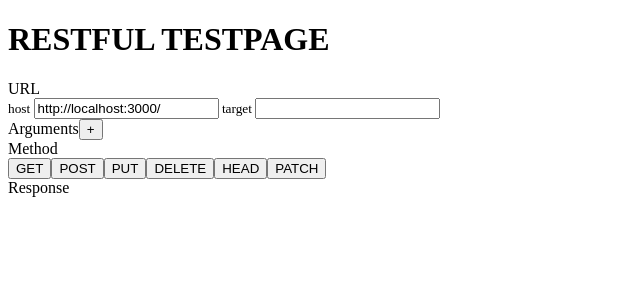
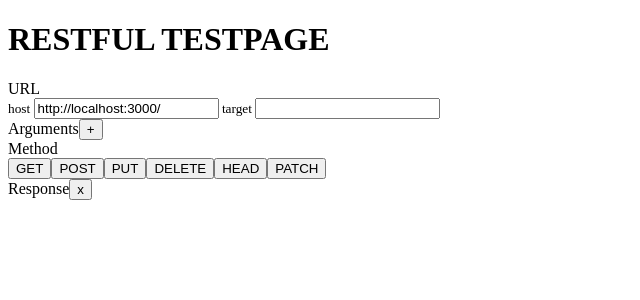
Before and after one commit to CartoonIsArt/test-restful, a React app: page / in a window 1280 px wide. Shown: the top 300 px of the page, without its empty margins (0-640 px from the left). Built offline with nearby package versions, Linux system fonts and the light colour scheme; the HTML template or start-up script is replaced by a standard one.

Commit message:
클리어버튼 추가하고 각 리퀘스트마다 id매김

```diff
--- a/src/App.js
+++ b/src/App.js
@@ -76,7 +76,7 @@ export default class App extends Component {
     inner()
     .then(r => {
       if (typeof(r.data) === "object") {
-        r.data = JSON.stringify(r.data)
+        r.data = JSON.stringify(r.data, null, 4)
       }
       this.setState({
        responses: [r, ...this.state.responses]
@@ -156,11 +156,17 @@ export default class App extends Component {
             )}
           </div>
           <div className="column" >
-            Response
+            <div className="flex space-between">
+              Response
+              <button
+                onClick={ () => this.setState({responses: []}) }
+                className="clear"
+                > x </button>
+            </div>
             <div className="line" />
             { responses.map( (r, idx) =>
               <Response
-                key={ idx }
+                key={ r.id }
                 className={ 'status_' + Math.floor(r.status / 100) + 'XX' }
                 status={ r.status + r.statusText }
                 text={ r.data }
```
Also changed, not shown: 1 other file (tests, documents, lock files or other folders).
